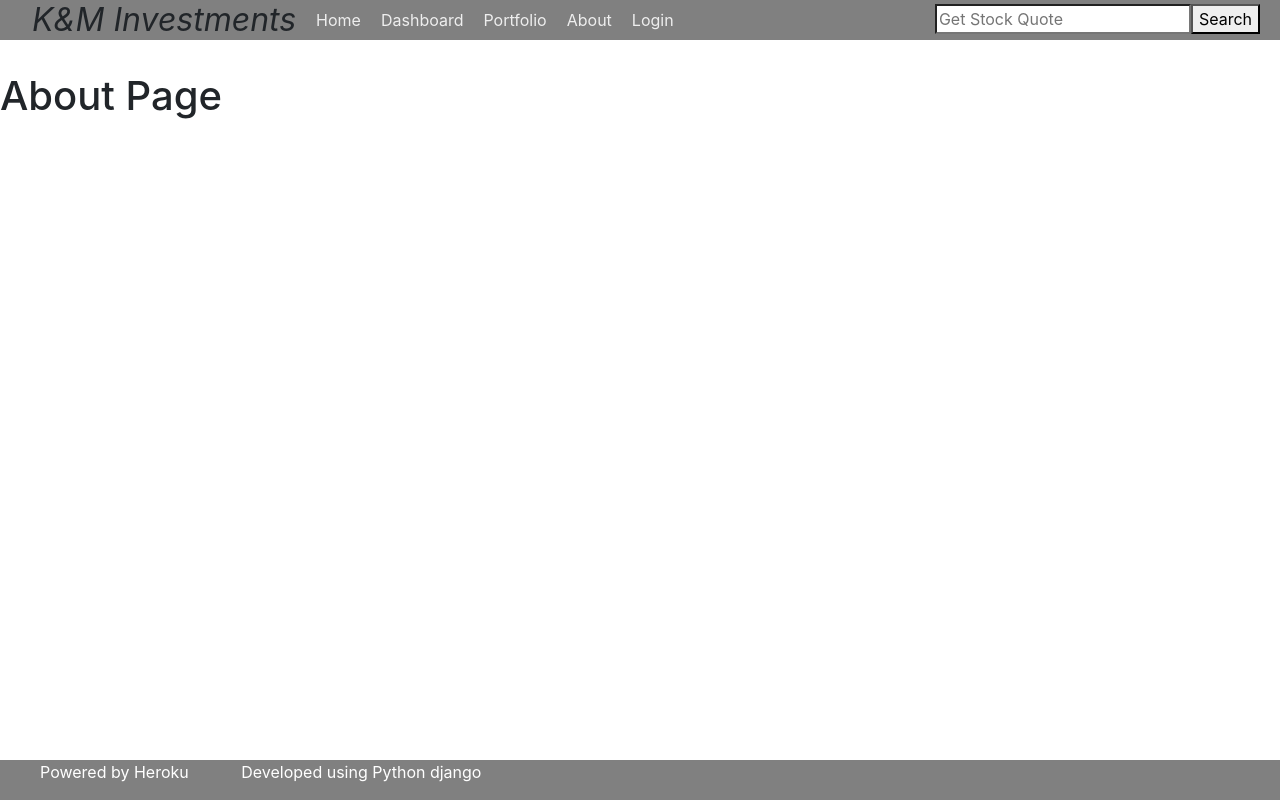
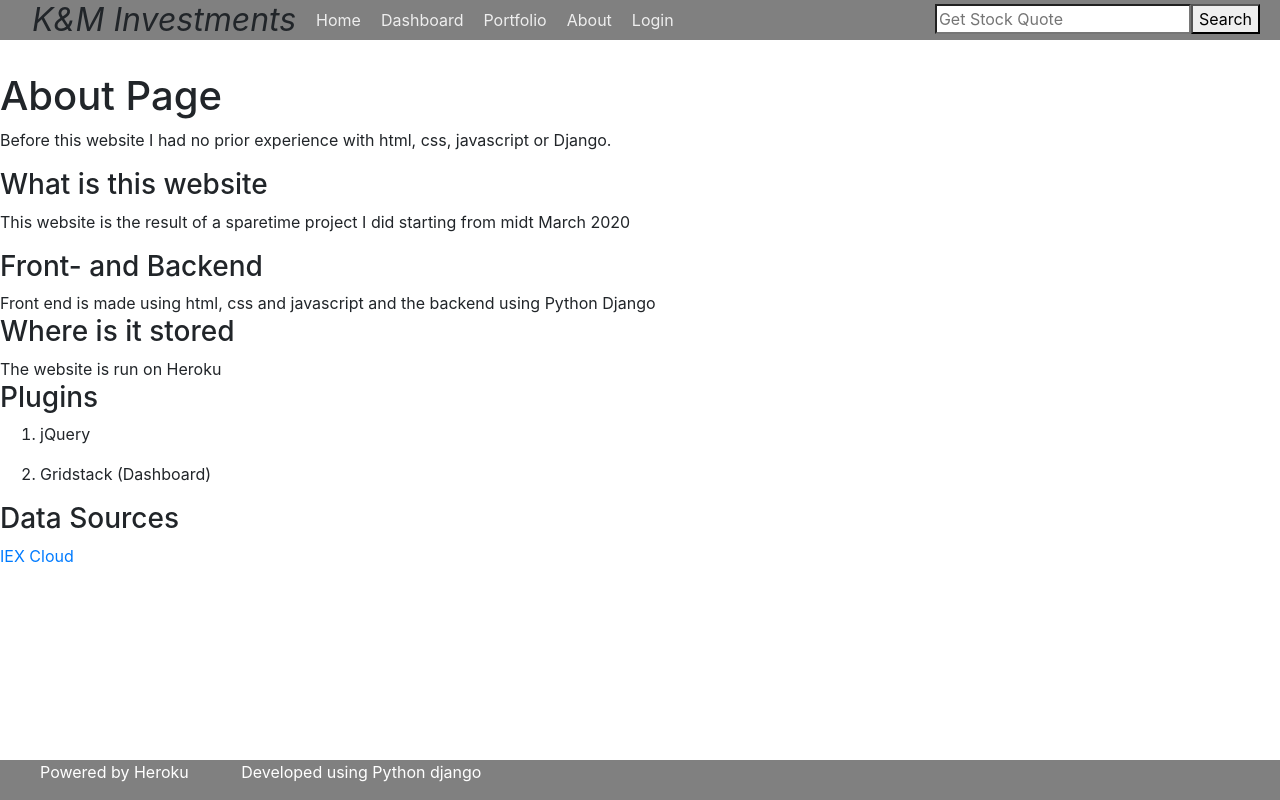
Before and after one commit to MatiWall/django_stock, a Django app: page /about/ in a window 1280 px wide. Run offline with Django 3.2, Linux system fonts and the light colour scheme; some libraries are stand-ins or nearby versions.

```diff
--- a/quotes/static/css/buttons.css
+++ b/quotes/static/css/buttons.css
@@ -160,3 +160,10 @@
 .deleteButton:hover {
   background-color: lightgrey;
 }
+
+
+
+.hideButton {
+  opacity: 0;
+  z-index: -99999;
+}
--- a/quotes/static/css/dashboard/dashboard.css
+++ b/quotes/static/css/dashboard/dashboard.css
@@ -37,8 +37,13 @@
 }
 
 
-
 .dashboardComponents{
 	background-color: ivory;
 	border-radius: 0.3rem;
 }
+
+
+.dashboardComponent {
+	width: 100%;
+	height: 100%;
+}
--- /dev/null
+++ b/quotes/static/dashboard/javascript/dashboardController.js
@@ -0,0 +1,7 @@
+
+
+
+$('#dashboardComponentChoseType input:radio').on('change', function () {
+    var value = $(this).val();
+    alert(value);
+});
--- /dev/null
+++ b/quotes/static/webComponents/modalLayoutStandard.js
@@ -0,0 +1,20 @@
+
+
+class modalLayoutStandard extends HTMLElement {
+
+    constructor() {
+        super()
+
+        this.attachShadow({ mode: 'open' });
+
+        this.shadowRoot.innerHTML = `
+            <p> This is a Test </p>
+
+        `// Stops here
+    }
+
+
+
+}
+
+customElements.define('modal-layout-standard', modalLayoutStandard);
--- /dev/null
+++ b/quotes/static/webComponents/modalStandard.js
@@ -0,0 +1,113 @@
+
+/*
+    This is a standard modal "<modal-standard>" with a button
+*/
+
+
+class modal extends HTMLElement {
+    constructor() {
+        super();
+        this._modalVisible = false;
+        this._modal;
+        this.attachShadow({ mode: 'open' });
+        this.shadowRoot.innerHTML = `
+        <style>
+            /* The Modal (background) */
+            .modal {
+                display: none;
+                position: fixed;
+                z-index: 1;
+                padding-top: 100px;
+                left: 0;
+                top: 0;
+                width: 100%;
+                height: 100%;
+                overflow: auto;
+                background-color: rgba(0,0,0,0.4);
+            }
+            /* Modal Content */
+            .modal-content {
+                position: relative;
+                background-color: white;
+                margin: auto;
+                padding: 0;
+                border: 1px solid #888;
+                border-radius: 10px;
+                width: 80%;
+                height: 70%;
+                box-shadow: 0 4px 8px 0 rgba(0,0,0,0.2),0 6px 20px 0 rgba(0,0,0,0.19);
+
+            }
+
+            /* The Close Button */
+            .close {
+                color: black;
+                float: right;
+                font-size: 28px;
+                font-weight: bold;
+                cursor: pointer;
+            }
+
+            .close:hover,
+            .close:focus {
+            color: rgb(255,255,255);
+            text-decoration: none;
+            }
+
+            .modal-header {
+            padding: 2px 16px;
+            background-color: lightgrey;
+            color: white;
+            height: 10%;
+            border-bottom: solid black 2px;
+            }
+            .modal-body {
+                padding: 2px 16px;
+                margin: 20px 2px;
+                max-height : 90%;
+            }
+
+
+
+        </style>
+        <button class="buttonNeutral buttonSizeWide">Add Component</button>
+        <div class="modal">
+            <div class="modal-content">
+                <div class="modal-header">
+                    <span class="close">&times;</span>
+                    <h1 style="text-align : center;"></h1>
+                </div>
+                <div class="modal-body">
+
+                <slot></slot>
+
+                </div>
+            </div>
+        </div>
+        `
+    }
+
+    get title() {
+        return this.getAttribute('title');
+    }
+
+    connectedCallback() {
+        this._modal = this.shadowRoot.querySelector(".modal");
+        this.shadowRoot.querySelector("button").addEventListener('click', this._showModal.bind(this));
+        this.shadowRoot.querySelector(".close").addEventListener('click', this._hideModal.bind(this));
+        this.shadowRoot.querySelector("h1").append(this.title);
+    }
+    disconnectedCallback() {
+        this.shadowRoot.querySelector("button").removeEventListener('click', this._showModal);
+        this.shadowRoot.querySelector(".close").removeEventListener('click', this._hideModal);
+    }
+    _showModal() {
+        this._modalVisible = true;
+        this._modal.style.display = 'block';
+    }
+    _hideModal() {
+        this._modalVisible = false;
+        this._modal.style.display = 'none';
+    }
+}
+customElements.define('modal-standard',modal);
--- /dev/null
+++ b/quotes/static/webComponents/quote.js
@@ -0,0 +1,45 @@
+
+
+const button = `
+        <button></button>
+    ` // Stops here
+
+const template = `
+
+` // Stops here
+
+class quote extends HTMLElement {
+    constructor() {
+        super();
+
+        this._quoteSettings = false;
+        this._quote;
+
+
+        this.attachShadow({ mode: 'open' });
+        this.shadowRoot.innerHTML = button;
+
+
+
+    }
+
+    connectedCallback() {
+        this.shadowRoot.querySelector("button").addEventListener('click', this._showSettings.bind(this));
+        this.shadowRoot.querySelector("button").append(this.getAttribute("title"));
+
+    }
+
+    disconnectedCallback() {
+        this.shadowRoot.querySelector("button").removeEventListener('click', this._showSettings);
+    }
+
+    _showSettings() {
+        this._settingsVisible = true;
+    }
+    _hideModal() {
+        this._modalSe = false;
+
+    }
+
+}
+customElements.define('stock-quote', quote);
--- a/quotes/templates/about.html
+++ b/quotes/templates/about.html
@@ -6,4 +6,26 @@
 
 <h1> About Page </h1>
 
+<p>Before this website I had no prior experience with html, css, javascript or Django.</p>
+<h3>What is this website</h3>
+<p>This website is the result of a sparetime project I did starting from midt March 2020</p>
+
+<h3>Front- and Backend</h3>
+Front end is made using html, css and javascript and the backend using Python Django
+
+<h3>Where is it stored</h3>
+The website is run on Heroku
+<h3>Plugins</h3>
+<ol>
+    <li>
+        <p>jQuery</p>
+    </li>
+    <li>
+        <p>Gridstack (Dashboard)</p>
+    </li>
+</ol>
+
+<h3>Data Sources</h3>
+<a href="https://iexcloud.io">IEX Cloud</a>
+
 {% endblock %}
--- a/quotes/templates/addStock.html
+++ b/quotes/templates/addStock.html
@@ -5,11 +5,7 @@
 
 <br/>
 
-<script type="text/javascript">
-$('#dataValuesPicklist').load("components/picklists/dualPickList.html");
 
-
-</script>
 <div id="addStockTable"></div>
 {{ api|json_script:"quotes" }}
 <br/> <br/>
@@ -38,7 +34,6 @@ $('#dataValuesPicklist').load("components/picklists/dualPickList.html");
         <div class="divColumn2">
           test
 
-          <div id="dataValuesPicklist"></div>
 
         </div>
 
--- a/quotes/templates/base.html
+++ b/quotes/templates/base.html
@@ -16,6 +16,7 @@
     <link rel="stylesheet" type="text/css" href="{% static 'css/buttons.css' %}?version=1">
     <link rel="stylesheet" type="text/css" href="{% static 'css/tableStyle.css' %}?version=1">
     <link rel="stylesheet" type="text/css" href="{% static 'css/dashboard/dashboard.css' %}?version=1">
+    <link rel="stylesheet" type="text/css" href="{% static 'css/dashboard/editDashboardPopupLayout.css' %}?version=1">
 
 
 
@@ -104,6 +105,12 @@
         </div>
     </footer>
 
+    <script src="{% static 'webComponents/modalStandard.js' %}"></script>
+    <script src="{% static 'webComponents/modalLayoutStandard.js' %}"></script>
+    <script src="{% static 'webComponents/quote.js' %}"></script>
+    <script src="{% static 'dashboard/javascript/dashboardController.js' %}"></script>
+
+
 </body>
 
 </html>
```
Also changed, not shown: quotes/static/css/dashboard/editDashboardPopupLayout.css (added, +35 -0 lines), quotes/static/webComponents/timeSeriesChart.js (added, +25 -0 lines), quotes/templates/components/picklists/dualPickList.html (+23 -0 lines), quotes/templates/dashboard/dashboardPage.html (+65 -55 lines), quotes/templates/dashboard/quoteSettings.html (added, +7 -0 lines).
